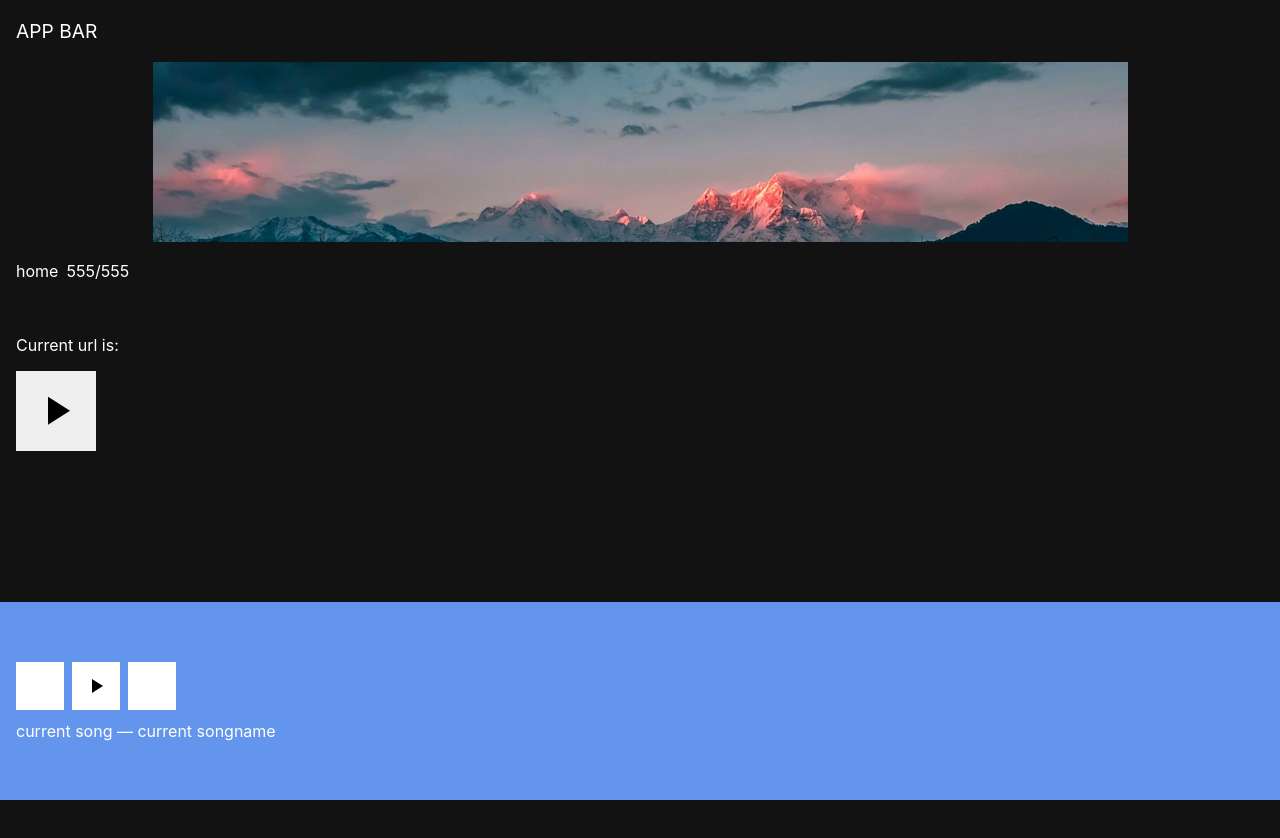
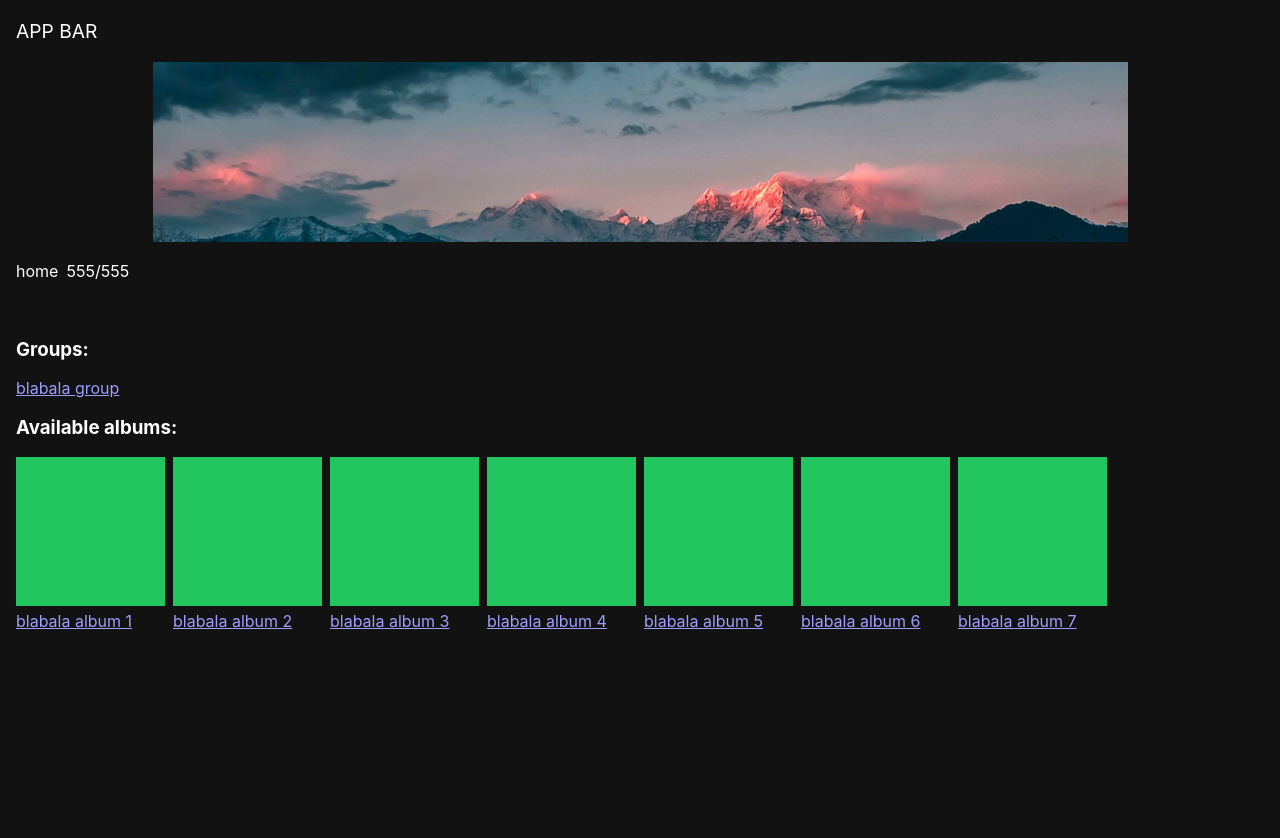
Before and after one commit to circus2271/frontend-routing-sandbox, a website built with Parcel: page src/index.html in a window 1280 px wide. Shown: the top 838 px of the page. Built offline with nearby package versions, Linux system fonts and the light colour scheme; files whose address does not match are found by name.

Commit message:
update stuff

```diff
--- a/src/assets/scripts/index.ts
+++ b/src/assets/scripts/index.ts
@@ -6,6 +6,7 @@
 //
 // set addeventlisteners on a hrefs, and if they are external -> make prevent default if ctrl isn't pressed
 import './custom-elements'
+import './helpers.mjs'
 
 document.querySelector('#current-url').innerHTML = location.pathname
 
@@ -30,15 +31,26 @@ audioPlayer.addEventListener('click', event => {
   player.togglePlaying()
 })
 
+document.body.addEventListener('click', event => {
+  if (event.target instanceof HTMLAnchorElement) {
+    if (event.target.target) return;
+    // https://stackoverflow.com/a/6806291/9675926
+    if (event.ctrlKey) return;
 
-document.querySelector('.navigation').addEventListener('click', event => {
-  if (event.target instanceof HTMLAnchorElement) {
     event.preventDefault()
 
     const href = event.target.href
     navigate(href)
   }
 })
+//document.querySelector('.navigation').addEventListener('click', event => {
+//  if (event.target instanceof HTMLAnchorElement) {
+//    event.preventDefault()
+//
+//    const href = event.target.href
+//    navigate(href)
+//  }
+//})
 
 
 // add state and controllers
@@ -68,7 +80,7 @@ class Player {
   state: PlayerState
   initialState: PlayerState = {
     playing: false,
-    defaultSong: 'https://t4.bcbits.com/stream/397d033da156343a86b71302aad9be72/mp3-v0/3970411301?p=1&ts=1688430687&t=34d036f456ccb3e46edb8f5f1ac296de58484ba7&token=1688430687_ad5728c1b929b1695dbc938898a8608b1bf90f5c'
+//    defaultSong: 'https://t4.bcbits.com/stream/397d033da156343a86b71302aad9be72/mp3-v0/3970411301?p=1&ts=1688430687&t=34d036f456ccb3e46edb8f5f1ac296de58484ba7&token=1688430687_ad5728c1b929b1695dbc938898a8608b1bf90f5c'
   }
   audioElement: HTMLAudioElement = document.createElement('audio')
 
@@ -138,9 +150,6 @@ window.addEventListener('playerStateChanged', (e: CustomEvent) => {
 })
 
 
-
-
-
 // const updateMarkup = () => {
 //
 // }
--- a/src/assets/styles/index.scss
+++ b/src/assets/styles/index.scss
@@ -105,6 +105,8 @@ img {
   justify-content: center;
   cursor: pointer;
 
+  display:none;
+
   &::after {
     --icon-size: 48px;
 
@@ -125,6 +127,8 @@ img {
 }
 
 .funin-fixed-player {
+  display: none;
+
   position: fixed;
   left: 0;
   right: 0;
@@ -185,3 +189,27 @@ img {
     }
   }
 }
+
+available-albums {
+  ul {
+    display: grid;
+//    grid-template-columns: repeat(3, 1fr);
+//    grid-template-columns: repeat(auto-fit, 144px);
+//    grid-template-columns: ;
+//  grid-template-columns: repeat(auto-fit, minmax(144px, 1fr));
+  grid-template-columns: repeat(auto-fill, minmax(144px, 1fr));
+  grid-column-gap: .5rem;
+  grid-row-gap: .75rem;
+  }
+
+  .album-cover {
+//    --size: 144px;
+//
+//    width: var(--size);
+//    height: var(--size);
+//    background: grey;
+  padding-top: 100%;
+  background: #22c55e; //tailwind green 500
+  margin-bottom: .4rem;
+  }
+}
--- a/src/index.html
+++ b/src/index.html
@@ -39,12 +39,93 @@
       </ul>
     </div>
   </nav>
-  <div class="wrapper">
-    <p>
+  <div class="wrapper" id="content-wrapper">
+    <p style="display: none">
       <span>Current url is:</span>
       <span id="current-url"></span>
     </p>
 
+    <!--<available-groups style="display: none">-->
+    <available-groups>
+      <section class="groups">
+        <h3>
+          Groups:
+        </h3>
+        <ul>
+          <li>
+            <a href="/blablabla" target="_blank">
+              blabala group
+            </a>
+          </li>
+        </ul>
+      </section>
+    </available-groups>
+
+
+    <available-albums>
+      <h3>
+        Available albums:
+      </h3>
+      <ul>
+        <li>
+          <div class="album-cover">
+          <!--<img src="">-->
+          </div>
+          <a href="/group10/album-1">
+            blabala album 1
+          </a>
+        </li>
+        <li>
+        <div class="album-cover">
+          <!--<img src="">-->
+          </div>
+          <a href="/group10/album-2">
+            blabala album 2
+          </a>
+        </li>
+        <li>
+        <div class="album-cover">
+          <!--<img src="">-->
+          </div>
+          <a href="./album-1">
+            blabala album 3
+          </a>
+        </li>
+        <li>
+        <div class="album-cover">
+          <!--<img src="">-->
+          </div>
+          <a href="./album-1">
+            blabala album 4
+          </a>
+        </li>
+        <li>
+        <div class="album-cover">
+          <!--<img src="">-->
+          </div>
+          <a href="./album-1">
+            blabala album 5
+          </a>
+        </li>
+        <li>
+        <div class="album-cover">
+          <!--<img src="">-->
+          </div>
+          <a href="/group10/album-1">
+            blabala album 6
+          </a>
+        </li>
+        <li>
+        <div class="album-cover">
+          <!--<img src="">-->
+          </div>
+          <a href="./album-1">
+            blabala album 7
+          </a>
+        </li>
+      </ul>
+
+    </available-albums>
     <div class="audio-player">
     </div>
   </div>
```
Also changed, not shown: src/assets/scripts/custom-elements.js (+21 -3 lines), src/assets/scripts/helpers.mjs (+7 -1 lines).
